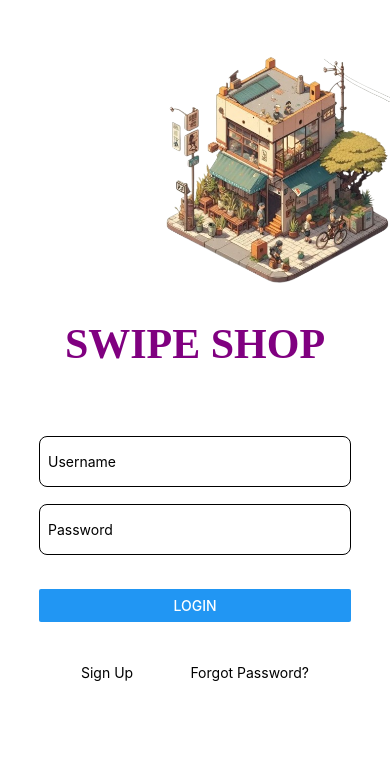
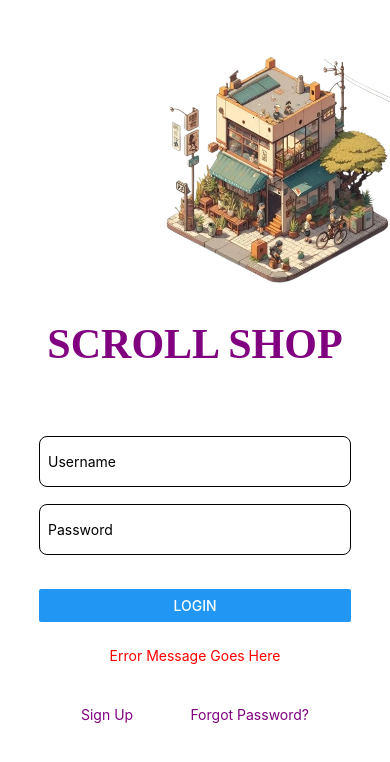
Before and after one commit to etthann/app, a React Native app: screen /Login in a window 390 px wide. Shown: the top 762 px of the page. Built offline with nearby package versions, Linux system fonts and the light colour scheme.

Commit message:
Created some template for the login page

```diff
--- a/screens/Login/Login.tsx
+++ b/screens/Login/Login.tsx
@@ -50,7 +50,7 @@ const Login: React.FC<LoginProps> = ({navigation}) => {
             />
           </View>
           <Text style={LoginStyles.loginTitle}>
-            <Text>SWIPE </Text>
+            <Text>SCROLL </Text>
             SHOP
           </Text>
 
@@ -82,12 +82,16 @@ const Login: React.FC<LoginProps> = ({navigation}) => {
             />
           </View>
 
+          <View style={LoginStyles.errorContainer}>
+            <Text style={LoginStyles.errorText}>Error Message Goes Here</Text>
+          </View>
+
           <View style={LoginStyles.otherOptionsContainer}>
             <TouchableOpacity>
-              <Text>Sign Up</Text>
+              <Text style={LoginStyles.otherButton}>Sign Up</Text>
             </TouchableOpacity>
             <TouchableOpacity>
-              <Text>Forgot Password?</Text>
+              <Text style={LoginStyles.otherButton}>Forgot Password?</Text>
             </TouchableOpacity>
           </View>
         </SafeAreaView>
--- a/screens/Login/LoginStyles.tsx
+++ b/screens/Login/LoginStyles.tsx
@@ -11,6 +11,7 @@ const LoginStyles = StyleSheet.create({
   keyboardContainer: {
     backgroundColor: 'white',
     flex: 1,
+    minHeight: hp('100%'),
   },
   scrollContainer: {
     backgroundColor: 'white',
@@ -22,7 +23,7 @@ const LoginStyles = StyleSheet.create({
     backgroundColor: 'white',
   },
   imageContainer: {
-    backgroundColor: 'transparent',
+    backgroundColor: 'white',
     height: hp('30%'),
     width: wp('85%'),
     marginTop: hp('5%'),
@@ -31,6 +32,7 @@ const LoginStyles = StyleSheet.create({
     flex: 1,
     width: null,
     height: null,
+    backgroundColor: 'white',
   },
   loginTitle: {
     marginTop: hp('3%'),
@@ -38,12 +40,14 @@ const LoginStyles = StyleSheet.create({
     color: 'purple',
     fontWeight: 'bold',
     fontFamily: 'Roboto-Bold',
+    backgroundColor: 'white',
   },
   inputCOntainer: {
     fontWeight: 'bold',
     marginTop: hp('6%'),
     fontSize: hp('2%'),
     color: 'black',
+    backgroundColor: 'white',
   },
   inputFieldContainer: {
     width: wp('80%'),
@@ -52,16 +56,29 @@ const LoginStyles = StyleSheet.create({
     padding: hp('1%'),
     borderRadius: hp('1%'),
     marginTop: hp('2%'),
+    backgroundColor: 'white',
   },
   buttonContainer: {
     marginTop: hp('4%'),
     width: wp('80%'),
   },
+  errorContainer: {
+    marginTop: hp('3%'),
+  },
+  errorText: {
+    color: 'red'
+  },
+
   otherOptionsContainer: {
     width: wp('80%'),
     flexDirection: 'row',
     justifyContent: 'space-between',
     padding: hp('5%'),
+    backgroundColor: 'white',
+  },
+  otherButton: {
+    color: 'purple',
+    backgroundColor: 'white',
   },
 });
 
```
